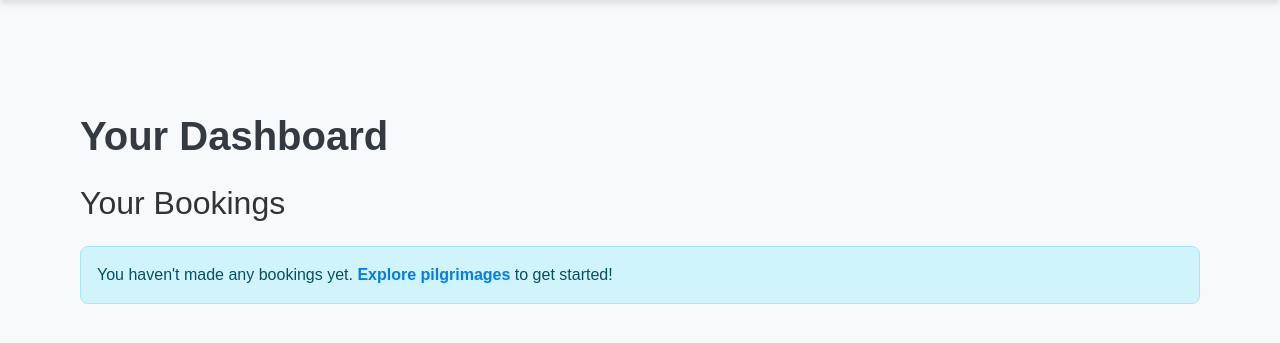
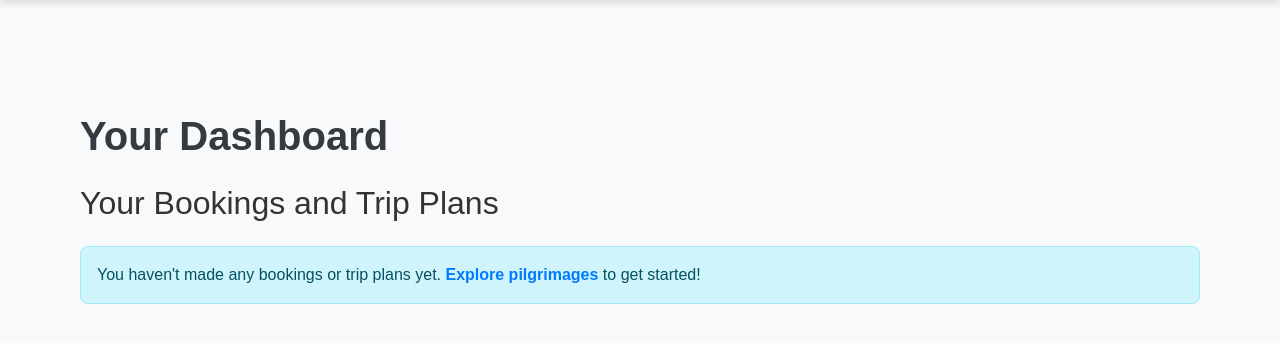
Before and after one commit to jaineel132/International-Pilgrimage, a Flask app: page /dashboard in a window 1280 px wide. Shown: the part 102-445 px from the top of the page. Run offline with Flask 3, Linux system fonts and the light colour scheme; the visitor is signed in with stand-in values (Sample User, id 1); data that the repository does not hold is empty.

Commit message:
Updated dashboard

```diff
--- a/app.py
+++ b/app.py
@@ -21,7 +21,6 @@ def create_app(config_class=Config):
         return send_from_directory('static', filename)
 
     with app.app_context():
-
         db.create_all()
 
         @login_manager.user_loader
--- a/routes.py
+++ b/routes.py
@@ -65,6 +65,7 @@ def dashboard():
 @main.route('/plan_trip', methods=['GET', 'POST'])
 @login_required
 def plan_trip():
+    #pilgrimage = Pilgrimage.query.get_or_404(pilgrimage)
     form = TripPlanningForm()
     form.pilgrimage.choices = [(p.id, p.name) for p in Pilgrimage.query.all()]
 
--- a/templates/dashboard.html
+++ b/templates/dashboard.html
@@ -4,19 +4,20 @@
 <div class="container my-5">
     <h1 class="display-4 mb-4">Your Dashboard</h1>
 
-    <h2 class="mb-4">Your Bookings</h2>
-    {% if bookings %}
+    <h2 class="mb-4">Your Bookings and Trip Plans</h2>
+    {% if bookings or trip_plans %}
     <div class="table-responsive">
         <table class="table table-striped table-hover">
             <thead class="thead-dark">
                 <tr>
                     <th scope="col">Pilgrimage</th>
-                    <th scope="col">Travel Date</th>
-                    <th scope="col">Special Requirements</th>
-                    <th scope="col">Booked On (IST)</th>
+                    <th scope="col">Date</th>
+                    <th scope="col">Details</th>
+                    <th scope="col">Created On (IST)</th>
                 </tr>
             </thead>
             <tbody>
+                <!-- Display Bookings -->
                 {% for booking in bookings %}
                 <tr>
                     <td><a href="{{ url_for('main.pilgrimage', id=booking.pilgrimage.id) }}" class="text-decoration-none">{{ booking.pilgrimage.name }}</a></td>
@@ -25,12 +26,22 @@
                     <td class="booking-time">{{ booking.created_at.strftime('%Y-%m-%d %H:%M') }}</td>
                 </tr>
                 {% endfor %}
+
+                <!-- Display Trip Plans -->
+                {% for trip_plan in trip_plans %}
+                <tr>
+                    <td><a href="{{ url_for('main.pilgrimage', id=trip_plan.pilgrimage.id) }}" class="text-decoration-none">{{ trip_plan.pilgrimage.name }}</a></td>
+                    <td>{{ trip_plan.start_date.strftime('%Y-%m-%d') }}</td>
+                    <td>{{ trip_plan.additional_notes or 'None' }}</td>
+                    <td class="booking-time">{{ trip_plan.created_at.strftime('%Y-%m-%d %H:%M') }}</td>
+                </tr>
+                {% endfor %}
             </tbody>
         </table>
     </div>
     {% else %}
     <div class="alert alert-info" role="alert">
-        You haven't made any bookings yet. <a href="{{ url_for('main.pilgrimages') }}" class="alert-link">Explore pilgrimages</a> to get started!
+        You haven't made any bookings or trip plans yet. <a href="{{ url_for('main.pilgrimages') }}" class="alert-link">Explore pilgrimages</a> to get started!
     </div>
     {% endif %}
 </div>
```
Also changed, not shown: chekk.py (added, +10 -0 lines), instance/pilgrimages.db.
